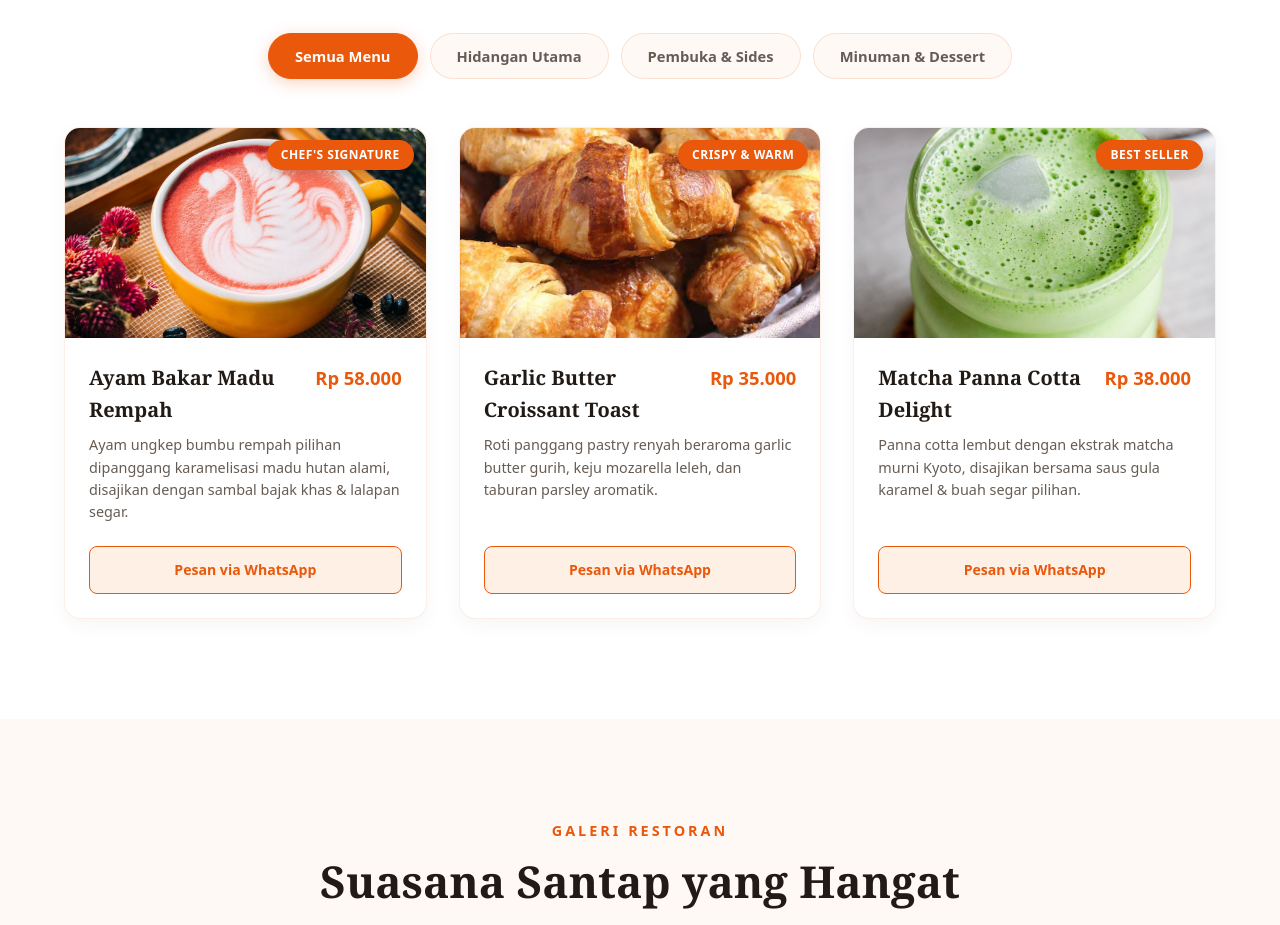
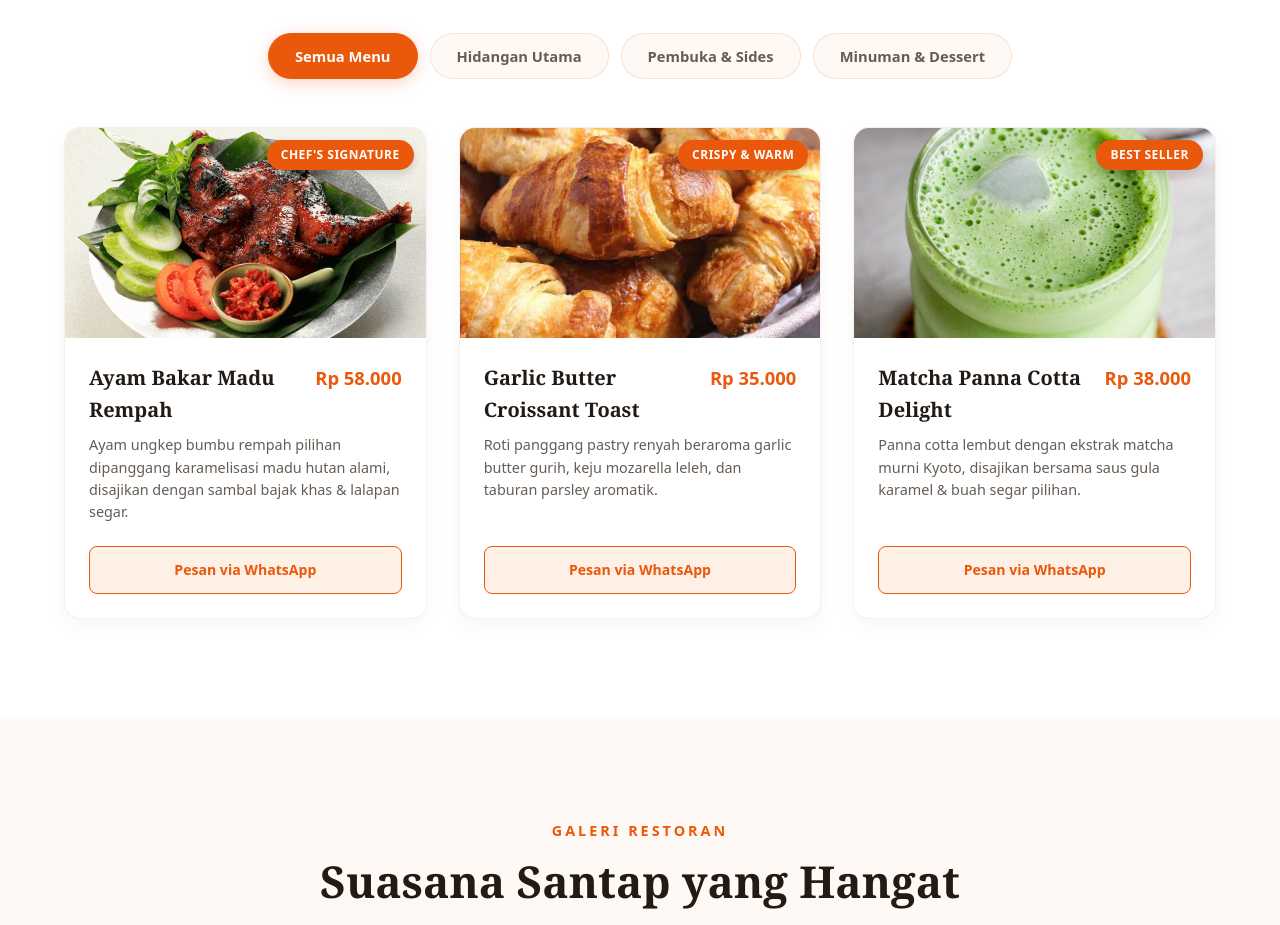
Before and after one commit to Dannys02/Landing-Page-Template, a plain HTML site: page index.html in a window 1280 px wide. Shown: the part 1880-2805 px from the top of the page. Drawn offline with Linux system fonts and the light colour scheme.

Commit message:
menyesuaikan gambar menu

```diff
--- a/index.html
+++ b/index.html
@@ -208,7 +208,7 @@
             <article class="menu-card" data-category="main">
               <div class="menu-img-wrapper">
                 <img
-                  src="img/Velvet.jpg"
+                  src="img/AyamMadu.png"
                   alt="Ayam Bakar Madu Rempah Dina Resto"
                   loading="lazy"
                 />
```
